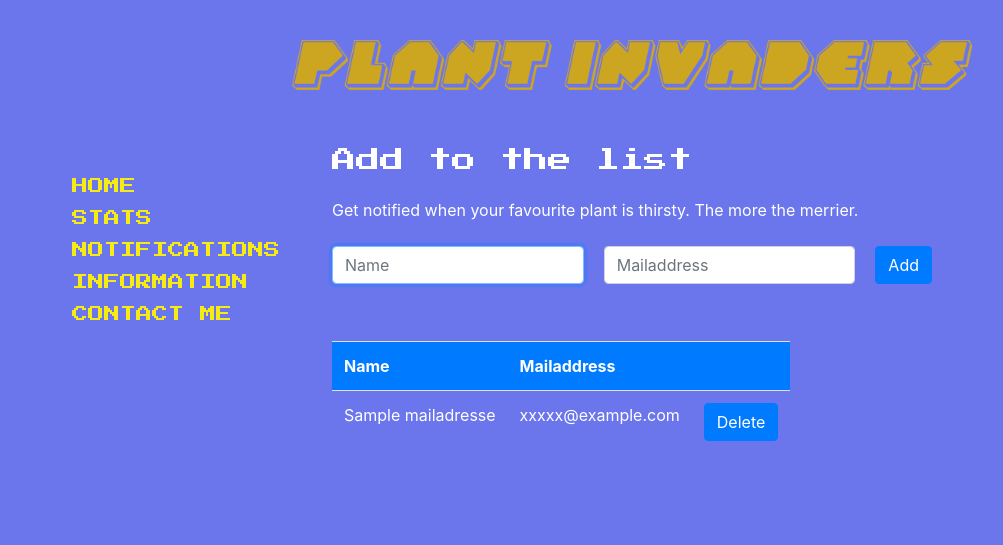
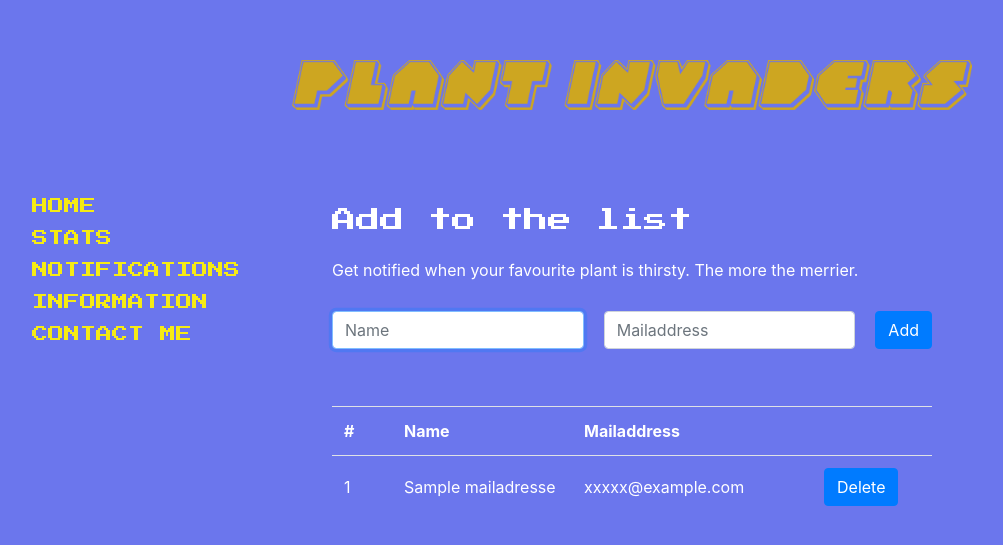
Before and after one commit to YungDurum/Plantinvaders, a Flask app: page /notifications in a window 1280 px wide. Shown: the top 545 px of the page, without its empty margins (8-1011 px from the left). Run offline with Flask 3, Linux system fonts and the light colour scheme; tables that the repository leaves empty hold one stand-in row (values such as "Sample post"); some libraries are stand-ins or nearby versions.

Commit message:
Make it look more clean and the pages look more nice. Also I adjust the name of the plant and the picture you see when you first log in. The mail notifications have been upgraded and i use global variables for the NAME of the plant that can be changed changed.

```diff
--- a/app.py
+++ b/app.py
@@ -1,26 +1,28 @@
-import os
-from dotenv import load_dotenv
-from helpers import moisture, plants_required, is_valid_email, email_alert, email_happy, mail_checker, update_db, app, mail, db
+from flask import Flask, flash, jsonify, redirect, render_template, request, session
 from flask_session import Session
-from flask import Flask, flash, jsonify, redirect, render_template, request, session
-from cs50 import SQL
 from flask_mail import Mail, Message
-import threading
-import time
+from helpers import moisture, plants_required, is_valid_email, email_alert, email_happy, mail_checker, update_db, app, mail, db , email_welcome
 import json
 import re
+import threading
 
-#load env file
-load_dotenv()
+# CONSTANTS
+app
+mail
+db
+NAME_PLANT = None
+WAIT = 600 # time between every database update and when is checked if an email needs to be send
+
+# if a plant has been declared.
+if len(db.execute("SELECT * from plants")):
+    NAME_PLANT = db.execute("SELECT * from plants")[0]['name'].upper()
+    thread = threading.Thread(target=update_db, args=(app, WAIT, NAME_PLANT,))
+    thread.start()
 
 # Initialize the app
 Session(app)
 
-# Start thread for updating the sensor value
-thread = threading.Thread(target=update_db, args=(app, 600,))
-if db.execute("SELECT id FROM plants"):
-    thread.start()
-
+# All the app routes
 @app.after_request
 def after_request(response):
     """Ensure responses aren't cached"""
@@ -33,6 +35,7 @@ def after_request(response):
 @app.route("/")
 @plants_required
 def index():
+    # What emoji does the plant have
     value = moisture() * 100
     value_format = "{:.2f}".format(value)
     if value < 20:
@@ -50,14 +53,16 @@ def index():
     elif value < 100:
         source = "static/verliefd.png"
 
-    return render_template("index.html", plant_moist = value_format, picture = source)
+    return render_template("index.html", plant_moist = value_format, picture = source, nameplant = NAME_PLANT )
 
 # First time usage
 @app.route("/new", methods=["GET", "POST"])
 def addplant():
     if request.method == "POST":
-        name = request.form.get("name")
-        db.execute("INSERT INTO plants (name) VALUES (?)",name)
+        global NAME_PLANT
+        NAME_PLANT = request.form.get("name")
+        db.execute("INSERT INTO plants (name) VALUES (?)", NAME_PLANT)
+        thread = threading.Thread(target=update_db, args=(app, WAIT, NAME_PLANT,))
         thread.start()
         return redirect("/")
     return "error"
@@ -100,6 +105,7 @@ def notify():
 
 
         db.execute("INSERT INTO mailadresses (name, mail) VALUES (?,?)",name, mail_user)
+        email_welcome(recipient=[mail_user], name = name, plantname = NAME_PLANT)
         return redirect("/notifications")
 
 # Delete you from the list
@@ -112,13 +118,11 @@ def delete():
 
 # Info page
 @app.route("/info")
-@plants_required
 def help():
     return (render_template("info.html"))
 
 # Info page
 @app.route("/contactme")
-@plants_required
 def contact():
     return (render_template("contactme.html"))
 
--- a/config.py
+++ b/config.py
@@ -1,5 +1,6 @@
 import os
 from dotenv import load_dotenv
+
 
 load_dotenv()
 
@@ -13,7 +14,6 @@ class Config(object):
     MAIL_USERNAME = os.getenv("EMAIL_USER")
     MAIL_PASSWORD = os.getenv("EMAIL_PASS")
     SESSION_PERMANENT = False
-    print(MAIL_PASSWORD)
     DATABASE = "sqlite:///moisture.db"
 
 # Other email settings that i am not using currently
--- a/static/style.css
+++ b/static/style.css
@@ -5,8 +5,8 @@ header {
 }
 
 .logo {
-  margin: 0px;
-  margin-top: 40px;
+  margin: 2vh;
+  margin-top: 60px;
   display:inline-block;
   height:50px;
   width: auto;
@@ -15,7 +15,7 @@ header {
 }
 
 body {
-  max-width: 1200px;
+  max-width: 1300px;
   margin: auto;
   background-color: #515eead8;
 }
@@ -23,7 +23,7 @@ body {
 nav {
   display:inline-flex;
   justify-content:flex-start;
-  margin-top: 80px;
+  margin-top: 40px;
   align-items:center;
   font-family: 'Press Start 2P';
   font-size: 1rem;
@@ -32,6 +32,7 @@ nav {
 }
 .first{
   display: flex;
+  margin-top: -15vh;
   flex-direction: column;
   gap: 10px;
   justify-content: center;
@@ -40,7 +41,7 @@ nav {
 }
 
 .first img {
-  height: 100px;
+  height: 400px;
   width: auto;
   object-fit: contain;
 }
@@ -79,9 +80,10 @@ li {
   color:#ffffff
 }
 
+/* Leavy plant :) */
 .value {
   display: flex;
-  margin-top: -30vh;
+  margin-top: -25vh;
   justify-content: center;
   align-items: center;
   flex-direction: column;
@@ -123,9 +125,10 @@ li {
   justify-content: center;
   align-items: flex-start;
   margin: auto;
-  margin-top: -25vh;
+  margin-top: -20vh;
   flex-direction: column;
   gap: 25px;
+  /* border: solid 3px rgb(0, 0, 0); */
 }
 
 .subtext{
@@ -133,14 +136,34 @@ li {
 }
 
 .table{
-  width: 100% !important;
+  width: 100%;
+}
+
+.table td{
+  vertical-align: middle;
+}
+
+.table .column1{
+  width: 10%;
+}
+
+.table .column2{
+  width: 30%;
+}
+
+.table .column3{
+  width: 40%;
+}
+
+.table .column4{
+  width: 20%;
 }
 
 
 .mb-3 {
   display:flex;
   align-items: last baseline;
-  margin-top: -25px;
+  margin-top: -20px;
   justify-content: center;
   gap: 20px;
 }
@@ -154,7 +177,7 @@ li {
   justify-content: center;
   align-items: center;
   margin: auto;
-  margin-top: -25vh;
+  margin-top: -20vh;
   flex-direction: column;
   gap: 10px;
 }
@@ -179,7 +202,7 @@ li {
 
 .chartBox {
   width: 600px;
-  margin-top: -25vh;
+  /* margin-top: -25vh; */
   padding: 20px;
   border-radius: 20px;
   /* border: solid 3px rgb(0, 0, 0); */
--- a/templates/graph.html
+++ b/templates/graph.html
@@ -5,7 +5,8 @@
 <script src="https://cdnjs.cloudflare.com/ajax/libs/chartjs-plugin-zoom/2.0.1/chartjs-plugin-zoom.min.js" integrity="sha512-wUYbRPLV5zs6IqvWd88HIqZU/b8TBx+I8LEioQ/UC0t5EMCLApqhIAnUg7EsAzdbhhdgW07TqYDdH3QEXRcPOQ==" crossorigin="anonymous" referrerpolicy="no-referrer"></script>
 <script src="https://cdn.jsdelivr.net/npm/chartjs-adapter-date-fns/dist/chartjs-adapter-date-fns.bundle.min.js"></script>
 
-<div class="chartcard">
+<div class  = "helpbox">
+  <h3 class = "info_header">Stats</h3>
   <div class= "chartBox">
     <canvas id="myChart"></canvas>
     <!-- <button name="day" onclick="changedata(array_day)">Day</button>
@@ -22,6 +23,7 @@
     const moisture = data1.map(item => item.saturation);
 
     // data block
+    // from channel chartjs on youtube
     const data = {
       labels: labels,
       datasets: [{
@@ -43,7 +45,7 @@
 
         const { ctx, chartArea: { top, bottom, height}, scales: {y} } = context.chart;
         const gradientBg = ctx.createLinearGradient(0, top, 0, bottom);
-        const range = [3, 10, y.max];
+        const range = [0.2, 0.8, 1.0];
         const rangeReverse = range.reverse()
 
         gradientBg.addColorStop(0, bgColor[0]);
--- a/templates/info.html
+++ b/templates/info.html
@@ -4,11 +4,11 @@
 <div class  = "helpbox">
     <h3 class = "info_header">Why I created this project?</h3>
     <span>
-       "For my end project of CS50's Introduction in Computerscience course I created this app called: Plant Invaders. The idea of the project was to create a virtual interpretation of a plant and bring it to life in the virtual world.
+       "For my end project of CS50's Introduction to Computerscience course I created this app called: Plant Invaders. The idea of the project was to create a virtual interpretation of a plant and bring it to life in the virtual world.
     </span>
 
     <span>
-        The app is designed as a tool to maintain the watering levels of the soil of your favourite plant, by using a capacitive soilmoisture sensor and a Raspberry Pi. People connected to the local network will be able to view the local plant by visiting its address in the webbrowser. Here, you can view the current waterlevel in the soil. Every ten minutes the current waterlevel will be saved. One of the features of the app is to be able to view the historical data of the soil at the stats-page. Another feature of the app is for people who wish to be notified whenever the plant is thirsty. You can sign-up for notifications with your emailaddress and name. In case the plants have been watered you also get an email, so you will not get stressed out, and the plant will not be drowned ;)"
+        The app is designed as a tool to maintain the watering levels of the soil of your favourite plant, by using a capacitive soil moisture sensor and a Raspberry Pi. People connected to the local network will be able to view the plant by visiting its ip-address in the webbrowser. From its page, you can view the current waterlevel in the soil. Every ten minutes the current waterlevel will be saved. One of the features of the app is to be able to view the historical data of the soil at the stats-page. Another feature of the app is for people who wish to be notified whenever the plant is thirsty. You can sign-up for notifications with your emailaddress and name. In case the plants have been watered you also get an email, so you will not get stressed out, and the plant will not be drowned ;)"
     </span>
 
     <span style="align-self: flex-start">
--- a/templates/layout.html
+++ b/templates/layout.html
@@ -26,6 +26,7 @@
         <header>
             <a href="/"><img href="/" src="/static/logo.png" alt="Logo" class="logo"></a>
         </header>
+        <br />
         <nav>
             <ul>
                 <li><a href="/" class="arrow"><i class="fa-solid fa-arrow-right"></i>Home</a></li>
--- a/templates/notifications.html
+++ b/templates/notifications.html
@@ -21,17 +21,19 @@
             </div>
     </form>
 {% if mail_data%}
-    <table class="table table-striped d-flex">
-        <tr class="bg-primary">
+    <table class="table">
+        <tr>
+            <th scope="col">#</th>
             <th scope="col"> Name</th>
             <th scope="col"> Mailaddress</th>
             <th scope="col"></th>
         </tr>
         {% for row in mail_data %}
         <tr>
-            <td>{{ row["name"] }}</td>
-            <td>{{ row["mail"] }}</td>
-            <td><form action="/delete" method="post" ><button class="btn btn-primary" name = "delete" type="submit" value = {{ row["id"] }}>Delete</button></form></td>
+            <td class="column1">{{ loop.index}}</td>
+            <td class="column2">{{ row["name"] }}</td>
+            <td class="column3">{{ row["mail"] }}</td>
+            <td class="column4"><form action="/delete" method="post" ><button class="btn btn-primary" name = "delete" type="submit" value = {{ row["id"] }}>Delete</button></form></td>
         </tr>
         {% endfor %}
     </table>
```
Also changed, not shown: helpers.py (+36 -35 lines), templates/first.html (+4 -14 lines), templates/index.html (+5 -4 lines), moisture.db (deleted), static/empty_pot.jpg (deleted), static/empty_pot.png (added), 1 other file.
